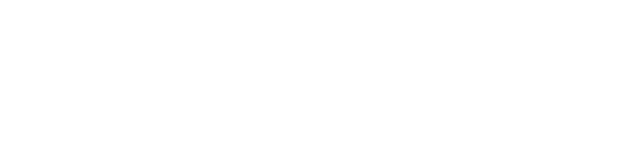
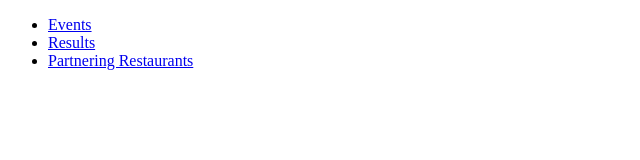
Before and after one commit to mattbuckwell/club-homepage, a plain HTML site: page index.html in a window 1280 px wide. Shown: the whole page, without its empty margins (0-640 px from the left). Drawn offline with Linux system fonts and the light colour scheme.

Commit message:
Boiler plate for navbar

```diff
--- a/index.html
+++ b/index.html
@@ -4,7 +4,17 @@
     <meta charset="UTF-8" />
     <meta http-equiv="X-UA-Compatible" content="IE=edge" />
     <meta name="viewport" content="width=device-width, initial-scale=1.0" />
-    <title>Document</title>
+    <title>South Village Run Club</title>
   </head>
-  <body></body>
+  <body>
+    <header>
+      <nav>
+        <ul>
+          <li><a href="#">Events</a></li>
+          <li><a href="#">Results</a></li>
+          <li><a href="#">Partnering Restaurants</a></li>
+        </ul>
+      </nav>
+    </header>
+  </body>
 </html>
--- a/style.css
+++ b/style.css
@@ -0,0 +1,4 @@
+html {
+    font-size: 16px;
+    font-family: 'Courier New', Courier, monospace;
+}
```
